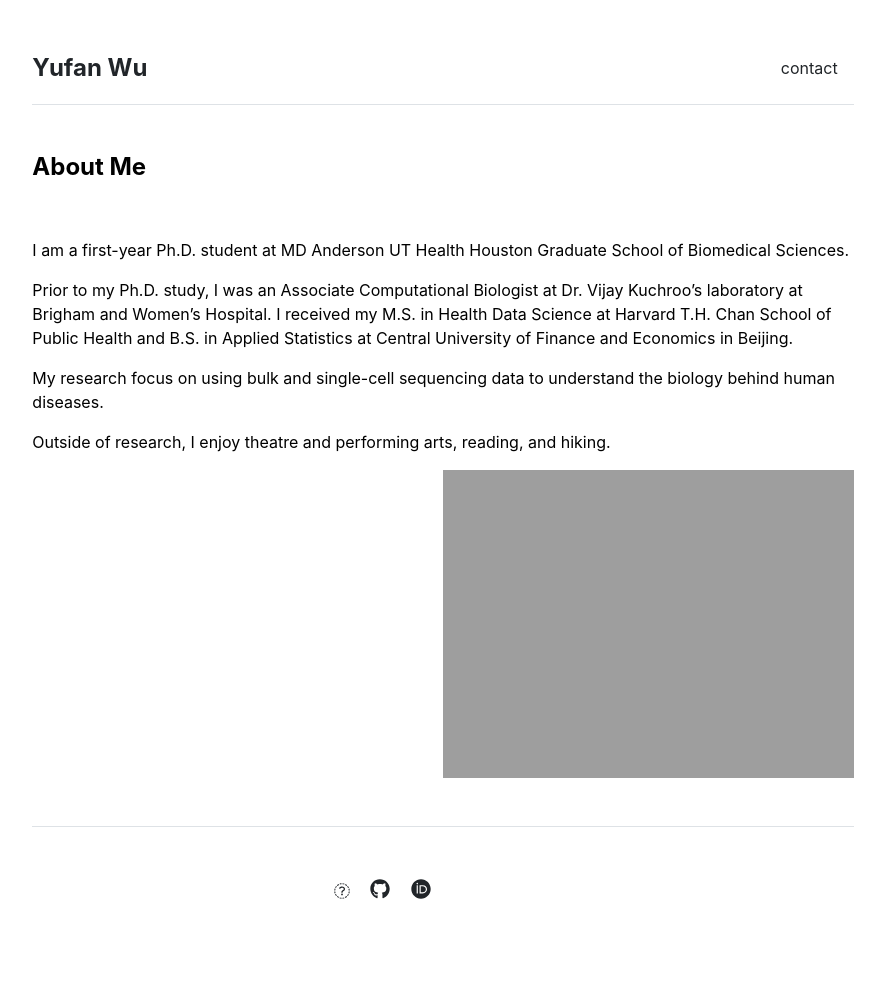
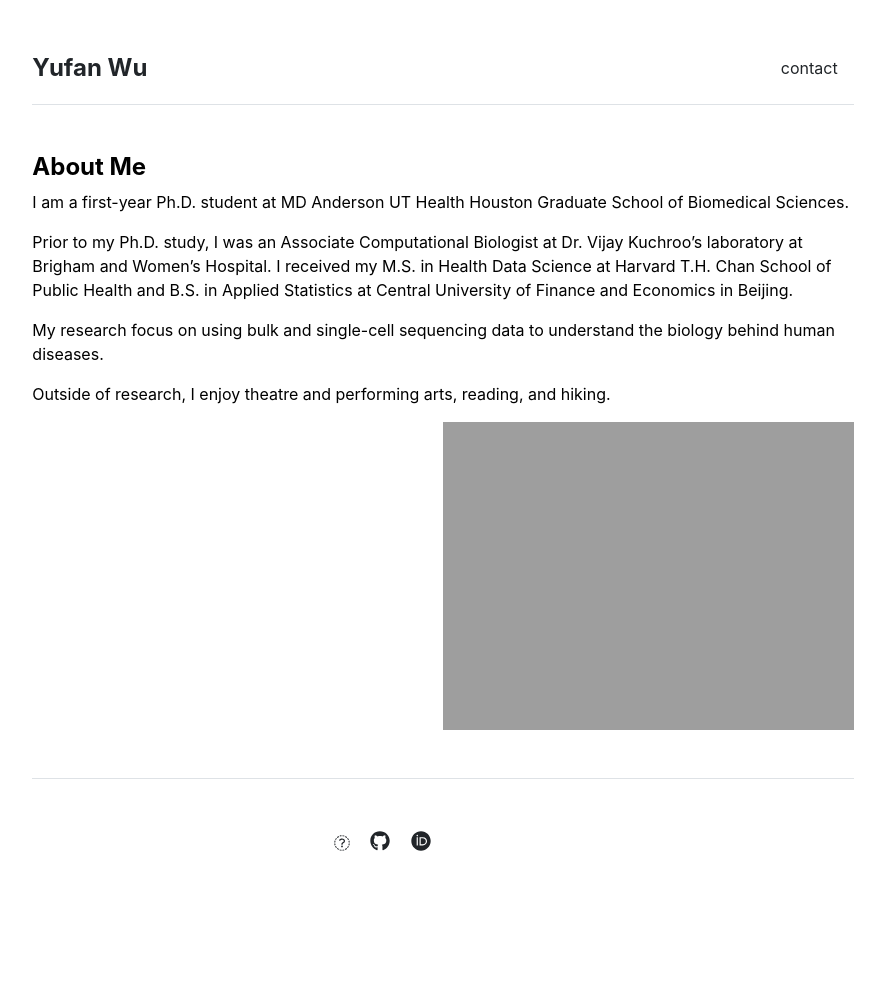
Before and after one commit to YufanWu147/YufanWu147.github.io, a Jekyll site: the page built from index.md, in a window 1280 px wide. Shown: the whole page, without its empty margins (197-1082 px from the left). Built offline with Jekyll 4.4.1, drawn with Linux system fonts in a browser that asks for light colours; after the commit the page ends 953 px from its top, so only the background shows below that.

Commit message:
update home layout

```diff
--- a/_layouts/home.html
+++ b/_layouts/home.html
@@ -3,8 +3,8 @@ layout: default
 ---
 
 <div class="row g-5 mb-5">
-  <h4 class="fw-bold">About Me</h4>
   <article>
+    <h4 class="fw-bold">About Me</h4>
     {{ content }}
     <div>
       <img s src="{{ site.github.url }}/assets/img/home.jpg" alt="Home" width="50%" class="wrap">
```
